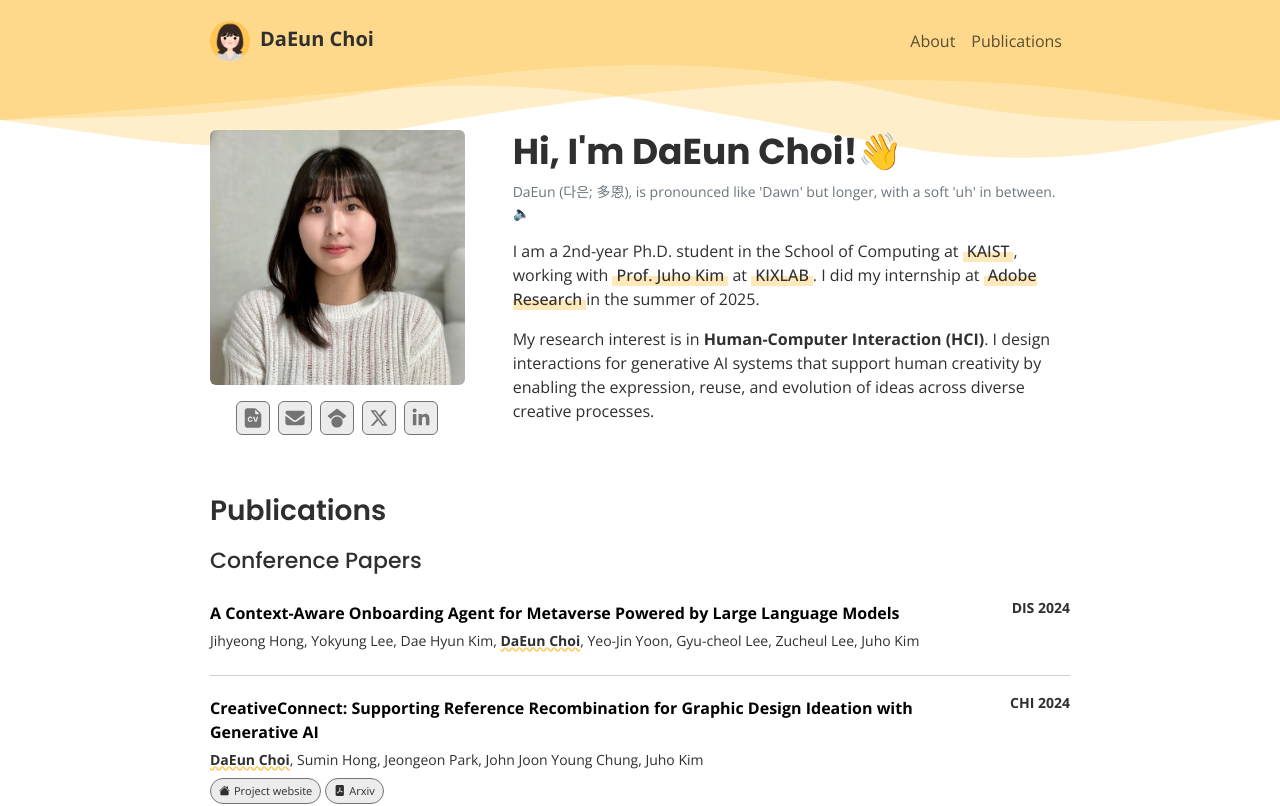
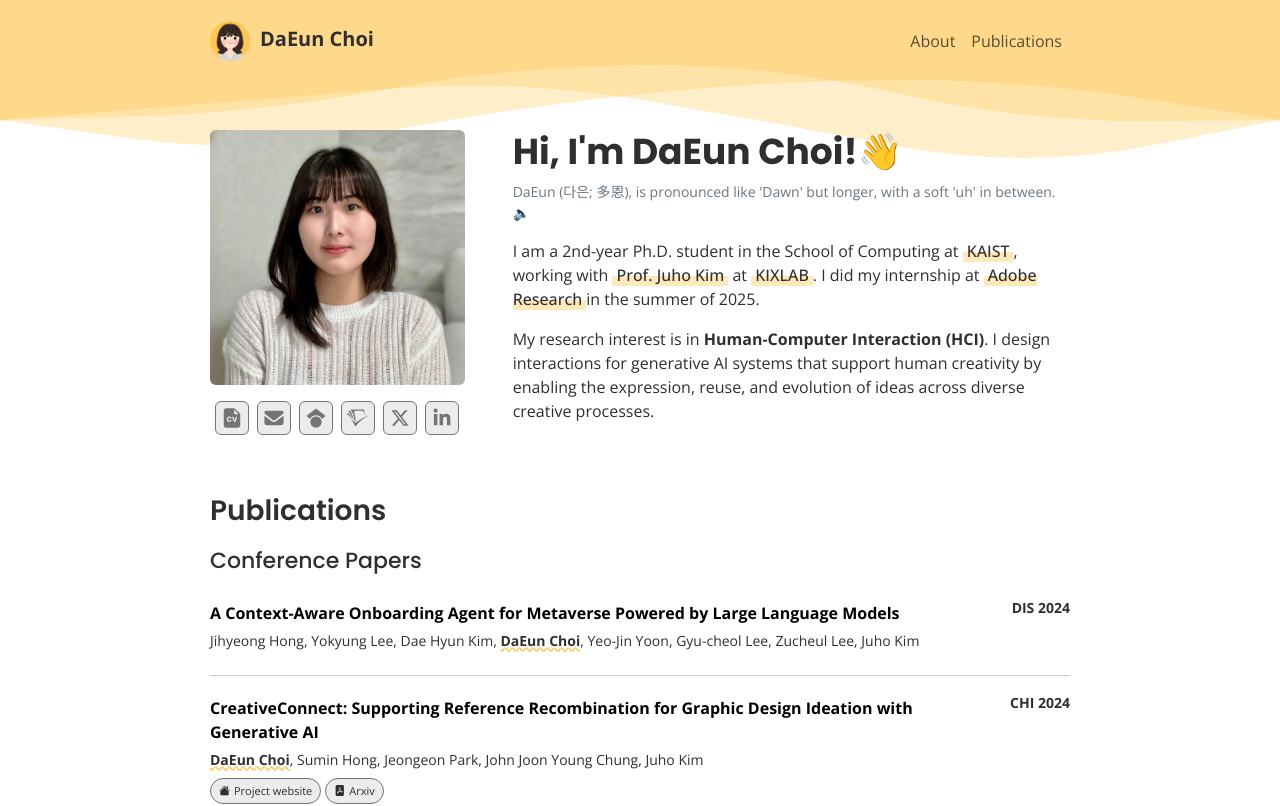
Before and after one commit to CheddarChoi/cheddarchoi.github.io, a React (Create React App) app: page / in a window 1280 px wide. Shown: the top 806 px of the page. Built offline with nearby package versions, Linux system fonts and the light colour scheme; some icons are missing.

Commit message:
Add Semantic Scholar icon and link to About section

```diff
--- a/src/sections/about.js
+++ b/src/sections/about.js
@@ -8,6 +8,7 @@ import { ReactComponent as MailIcon } from "../components/icons/mail.svg";
 import { ReactComponent as GoogleScholarIcon } from "../components/icons/google-scholar.svg";
 import { ReactComponent as TwitterIcon } from "../components/icons/x-twitter.svg";
 import { ReactComponent as LinkedinIcon } from "../components/icons/linkedin.svg";
+import { ReactComponent as SemanticScholarIcon } from "../components/icons/semantic-scholar.svg";
 
 import "./about.css";
 
@@ -105,6 +106,15 @@ function About() {
             <a
               className="iconLink"
               target="_blank"
+              href="https://www.semanticscholar.org/author/DaEun-Choi/2214749926"
+              rel="noreferrer"
+              onClick={() => trackButtonClick("semantic_scholar")}
+            >
+              <SemanticScholarIcon />
+            </a>
+            <a
+              className="iconLink"
+              target="_blank"
               href="https://twitter.com/daeun_choi_"
               rel="noreferrer"
               onClick={() => trackButtonClick("twitter")}
```
Also changed, not shown: src/components/icons/semantic-scholar.svg (added).
